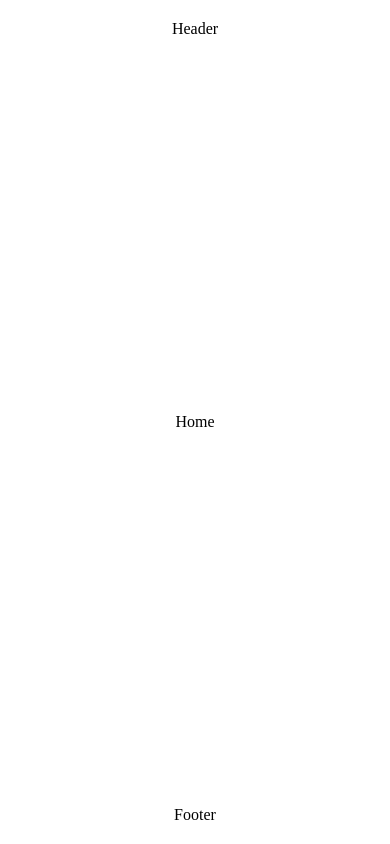
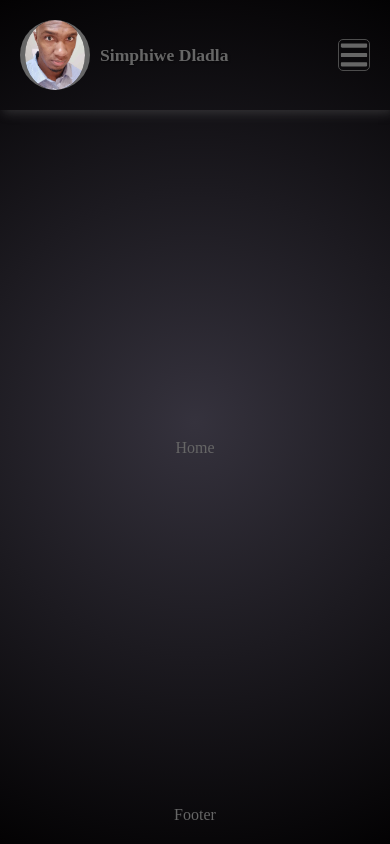
Before and after one commit to DeeBest/websBySimphiwe, a React (Vite) app: page / in a window 390 px wide. Built offline with nearby package versions, Linux system fonts and the light colour scheme.

Commit message:
created header with navbar links and added responsive styling

```diff
--- a/index.html
+++ b/index.html
@@ -3,11 +3,7 @@
   <head>
     <meta charset="UTF-8" />
     <meta name="viewport" content="width=device-width, initial-scale=1.0" />
-    <link
-      rel="shortcut icon"
-      href="./assets/icons/logo-icon.webp"
-      type="image/x-icon"
-    />
+    <link rel="shortcut icon" href="src/assets/favicon-icon.webp" />
     <title>WebsBySimphiwe</title>
   </head>
   <body>
--- a/src/App.jsx
+++ b/src/App.jsx
@@ -1,6 +1,6 @@
 //components
-import Header from './components/Header';
-import Footer from './components/Footer';
+import Header from './components/header/Header';
+import Footer from './components/footer/Footer';
 
 //pages
 import Home from './pages/Home';
--- a/src/components/Header.jsx
+++ /dev/null
@@ -1,4 +0,0 @@
-const Header = () => {
-  return <header>Header</header>;
-};
-export default Header;
--- /dev/null
+++ b/src/components/header/Header.jsx
@@ -0,0 +1,80 @@
+import { FaBars, FaEnvelope, FaGithub, FaLinkedin } from 'react-icons/fa';
+import { Link, NavLink } from 'react-router-dom';
+import { useEffect, useState } from 'react';
+
+import './header.css';
+
+const Header = () => {
+  const [showNavLinks, setShowNavLinks] = useState(false);
+
+  const handleRemoveShowNavClass = () => {
+    if (window.innerWidth > 530) {
+      const header = document.querySelector('header');
+      header.classList.remove('show-nav-links');
+
+      const toggleNavBtn = document.getElementById('mobile-menu-btn');
+      toggleNavBtn.classList.remove('rotate-mobile-nav-btn');
+    }
+  };
+
+  useEffect(() => {
+    window.addEventListener('resize', handleRemoveShowNavClass);
+  });
+
+  const handleShowNavLinks = () => {
+    setShowNavLinks(!showNavLinks);
+  };
+
+  return (
+    <header className={showNavLinks ? 'show-nav-links' : ''}>
+      <div id="logo-bars-icon-div">
+        <div id="logo-container">
+          <div id="logo-img-container">
+            <img
+              src="src/assets/profile-pic.jpg"
+              alt="logo image"
+              width={100}
+            />
+          </div>
+          <h1>Simphiwe Dladla</h1>
+        </div>
+        <FaBars
+          id="mobile-menu-btn"
+          className={showNavLinks ? 'rotate-mobile-nav-btn' : ''}
+          onClick={handleShowNavLinks}
+        />
+      </div>
+      <div id="links-contact-icons-div">
+        <ul id="nav-links">
+          <li>
+            <NavLink to="/">Home</NavLink>
+          </li>
+          <li>
+            <NavLink to="/projects">Projects</NavLink>
+          </li>
+          <li>
+            <NavLink to="/skills">Skills</NavLink>
+          </li>
+        </ul>
+        <ul id="nav-icons">
+          <li>
+            <Link to="mailto:simphiwedladla8@gmail.com">
+              <FaEnvelope />
+            </Link>
+          </li>
+          <li>
+            <Link to="https://github.com/DeeBest">
+              <FaGithub />
+            </Link>
+          </li>
+          <li>
+            <Link to="https://www.linkedin.com/in/dladla-simphiwe-89061a20a/">
+              <FaLinkedin />
+            </Link>
+          </li>
+        </ul>
+      </div>
+    </header>
+  );
+};
+export default Header;
--- /dev/null
+++ b/src/components/header/header.css
@@ -0,0 +1,100 @@
+header {
+  gap: 20px;
+  box-shadow: 3px 3px 10px rgba(102, 102, 102, 0.4);
+  height: 110px; /*110 266 */
+  overflow: hidden;
+  transition: height 350ms ease-in-out;
+}
+#logo-bars-icon-div {
+  flex: 1;
+  display: flex;
+  align-items: center;
+  justify-content: space-between;
+}
+#logo-container {
+  display: flex;
+  align-items: center;
+  gap: 10px;
+}
+#logo-img-container {
+  width: 70px;
+  height: 70px;
+  border-radius: 50%;
+  border-left: 5px solid rgb(102, 102, 102);
+  border-right: 5px solid rgb(102, 102, 102);
+  overflow: hidden;
+}
+#logo-img-container img {
+  width: 100%;
+  height: 100%;
+  object-fit: cover;
+}
+#logo-container h1 {
+  font-size: 1.1rem;
+  text-shadow: 1px 1px 2px rgba(0, 0, 0, 0.4);
+}
+#mobile-menu-btn {
+  display: none;
+  font-size: 2rem;
+  border: 1px solid #4d4d4d;
+  border-radius: 5px;
+  cursor: pointer;
+  transition: transform 350ms ease-in-out;
+}
+#links-contact-icons-div {
+  display: flex;
+  align-items: center;
+  gap: 20px;
+
+  overflow: hidden;
+}
+#nav-links,
+#nav-icons {
+  display: flex;
+  align-items: center;
+  gap: 1px;
+}
+#nav-links li,
+#nav-icons li {
+  padding: 5px;
+  text-align: center;
+  transition: background-color 350ms ease-in-out, color 350ms ease-in-out;
+}
+#nav-links li:hover,
+#nav-icons li:hover {
+  background-color: hsl(0, 0%, 30%);
+  color: white;
+}
+
+.show-nav-links {
+  height: 240px;
+}
+.rotate-mobile-nav-btn {
+  transform: rotateZ(90deg);
+}
+
+@media screen and (max-width: 530px) {
+  header {
+    flex-direction: column;
+    gap: 0px;
+  }
+  #logo-bars-icon-div {
+    width: 100%;
+  }
+  #mobile-menu-btn {
+    display: flex;
+  }
+  #links-contact-icons-div {
+    flex-direction: column;
+    gap: 0px;
+    width: 100%;
+  }
+  #nav-links {
+    flex-direction: column;
+    width: 100%;
+  }
+  #nav-links li,
+  #nav-links li a {
+    width: 100%;
+  }
+}
--- a/src/index.css
+++ b/src/index.css
@@ -3,10 +3,21 @@
   padding: 0;
   box-sizing: border-box;
   font-family: 'Times New Roman', Times, serif;
+  font-size: 1rem;
+}
+a {
+  text-decoration: none;
+  color: inherit;
+}
+ul {
+  list-style: none;
 }
 body {
   width: 100vw;
   height: 100vh;
+  /* background: linear-gradient(to bottom right,#110729 #170a39, #030203) #313c3b,;#35323d */
+  background: radial-gradient(circle at 50% 50%, #35323d, #030203);
+  color: #666666;
 }
 #root {
   width: 100%;
```
Also changed, not shown: src/assets/MyLogo.svg (added), src/components/footer/Footer.jsx (renamed from src/components/Footer.jsx).
